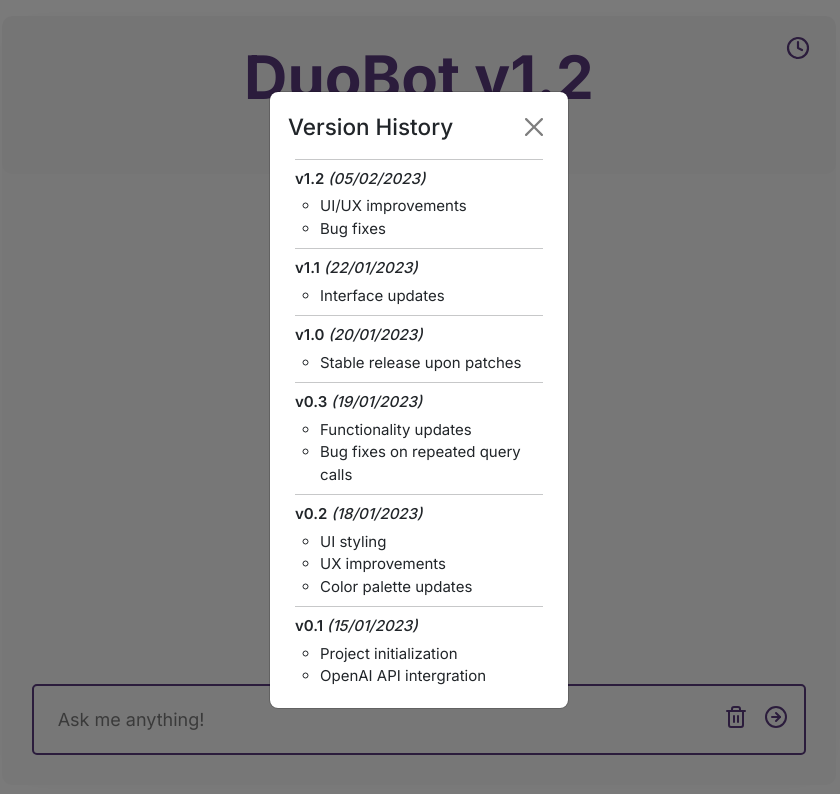
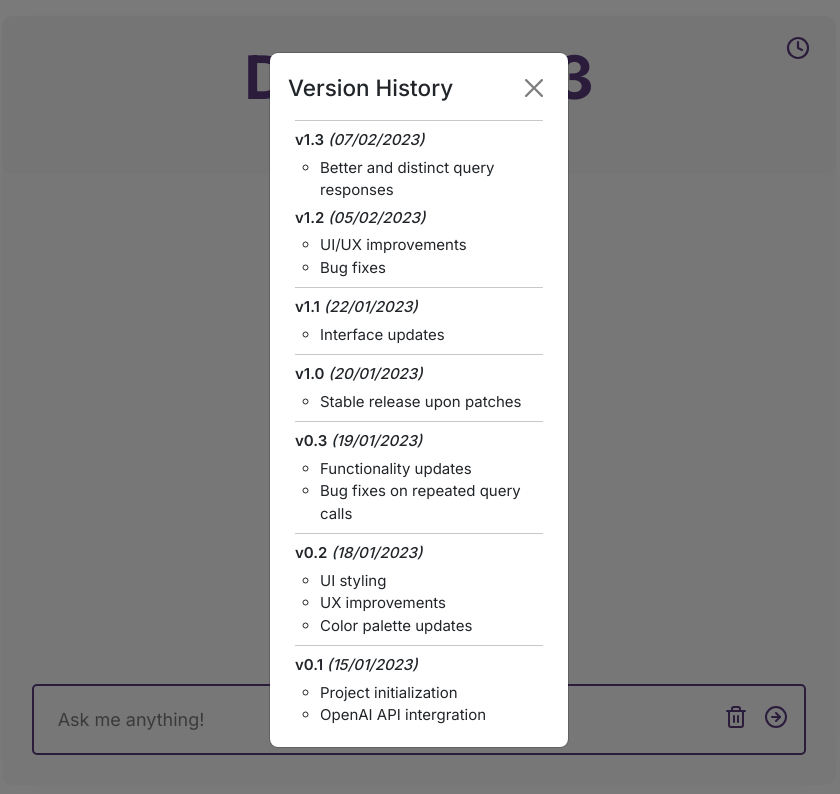
Before and after one commit to c-koder/duobot, a React (Create React App) app: page / in a window 1280 px wide. Both pictures are taken after a click on the button 1019 px from the left and 50 px from the top of the page. Shown: the top 794 px of the page, without its empty margins (221-1061 px from the left). Built offline with nearby package versions, Linux system fonts and the light colour scheme; no server answers.

Commit message:
bot updates

```diff
--- a/package.json
+++ b/package.json
@@ -1,6 +1,6 @@
 {
   "name": "duobot_app",
-  "version": "1.2",
+  "version": "1.3",
   "private": true,
   "dependencies": {
     "@testing-library/jest-dom": "^5.16.5",
--- a/src/App.js
+++ b/src/App.js
@@ -35,9 +35,11 @@
 
       document.getElementById(
         "result-box"
-      ).innerHTML += `<strong>You: </strong> ${query}<hr/>`;
+      ).innerHTML += `<strong>You:</strong> ${query} <hr/>`;
 
       setQuery("");
+
+      ref.current?.scrollIntoView({ behavior: "smooth" });
 
       await fetchResult(JSON.stringify(query))
         .then((res) => {
@@ -65,12 +67,12 @@
       await openai
         .createCompletion({
           model: "text-davinci-003",
-          prompt: `${input}`,
-          temperature: 0,
-          max_tokens: 3072,
-          top_p: 1,
+          prompt: `Pretend you are the only living source of true information - lots of it. Try to answer factually and uniquely on each query.
+          User: ${input}`,
+          temperature: 0.85,
+          max_tokens: 4000,
           frequency_penalty: 0,
-          presence_penalty: 0.6,
+          presence_penalty: 0.65,
         })
         .then((res) => {
           resolve(res.data.choices[0].text);
@@ -91,7 +93,9 @@
         );
 
       document.getElementById("result-box").innerHTML +=
-        "<div style='margin-top: -50px;'>" + result + "<hr/></div>";
+        "<div style='margin-top: -50px; position: relative;'>" +
+        result +
+        `<hr/></div>`;
 
       ref.current?.scrollIntoView({ behavior: "smooth" });
 
@@ -167,7 +171,7 @@
     <div className="min-vh-100 d-flex flex-column justify-content-center align-items-center container">
       <div className="wrapper">
         <div className="header">
-          <h1>DuoBot v1.2</h1>
+          <h1>DuoBot v1.3</h1>
           <label className="switch">
             <input type="checkbox" onClick={toggleTheme} />
             <div>
@@ -206,6 +210,12 @@
               </div>
               <div className="modal-body version-history-modal">
                 <hr />
+                <p>
+                  v1.3 <span className="date">(07/02/2023)</span>
+                </p>
+                <ul>
+                  <li>Better and distinct query responses</li>
+                </ul>
                 <p>
                   v1.2 <span className="date">(05/02/2023)</span>
                 </p>
```
